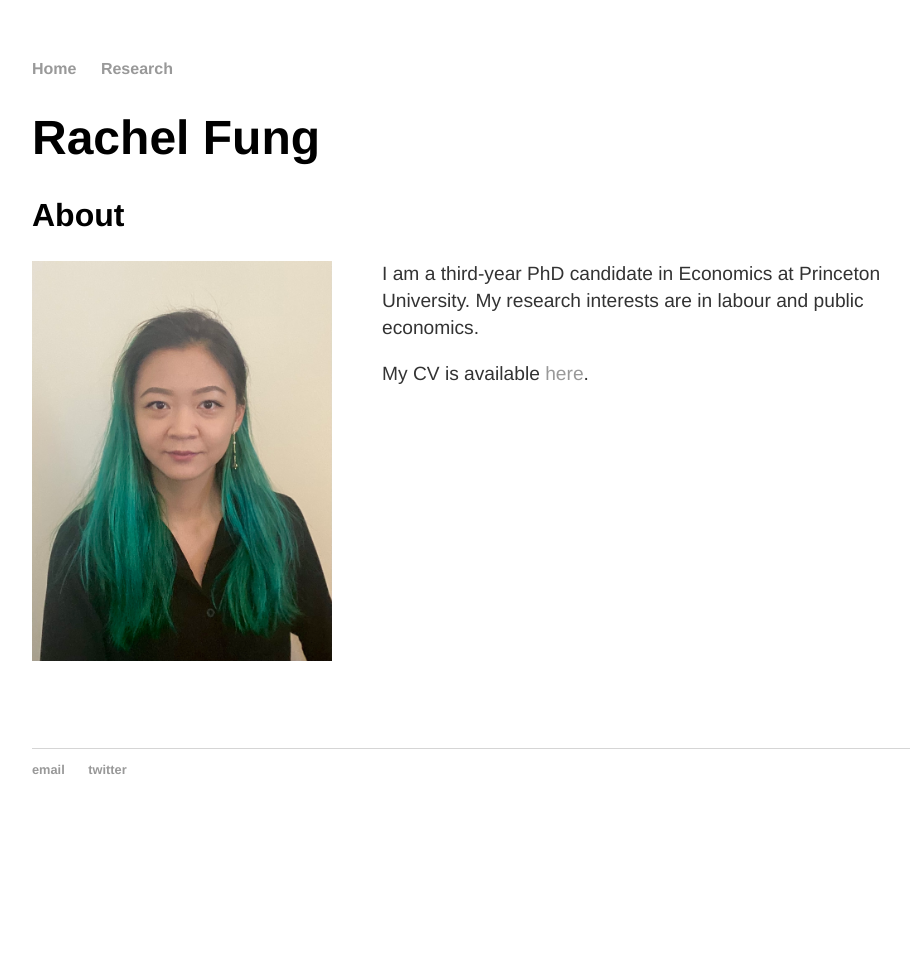
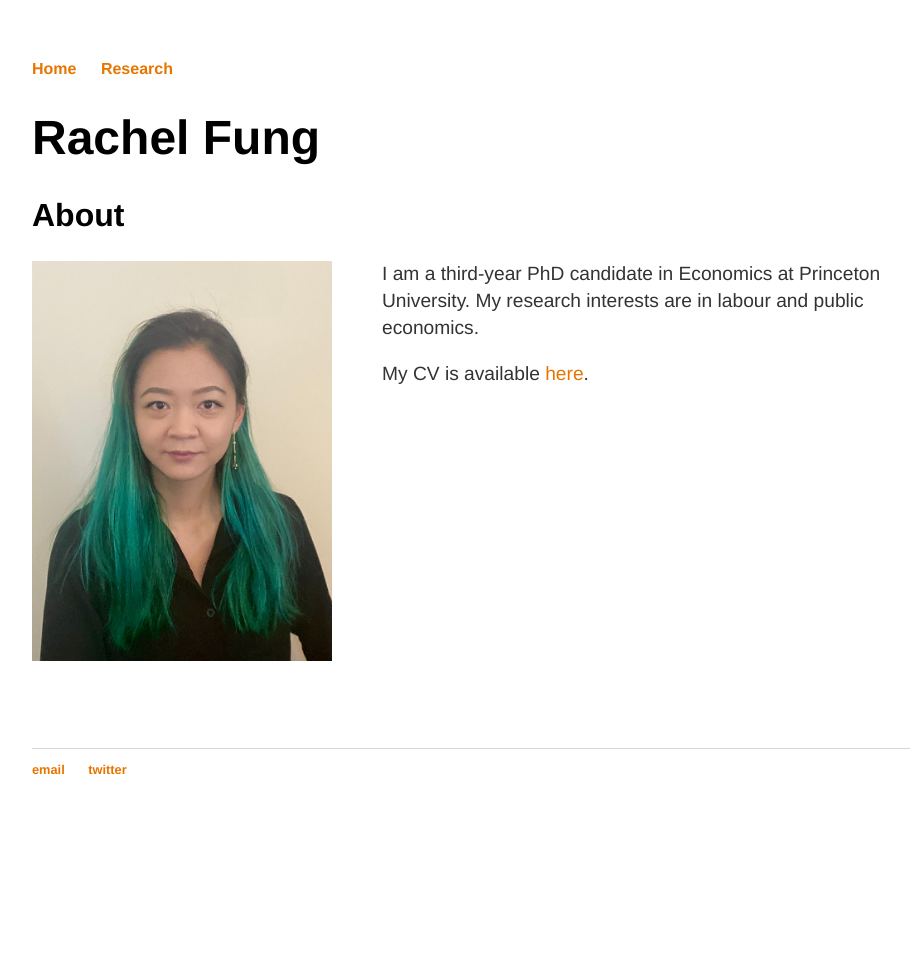
Before and after one commit to rachelylfung/rachelylfung.github.io, a Jekyll site: the page built from index.md, in a window 1280 px wide. Shown: the whole page, without its empty margins (160-1070 px from the left). Built offline with Jekyll 4.4.1, drawn with Linux system fonts in a browser that asks for light colours.

Commit message:
Update main.css

```diff
--- a/css/main.css
+++ b/css/main.css
@@ -18,7 +18,7 @@ nav ul li, footer ul li {
 }
 a {
     text-decoration: none;
-    color: #999;
+    color: #e77500;
 }
 a:hover {
     text-decoration: underline;
```
